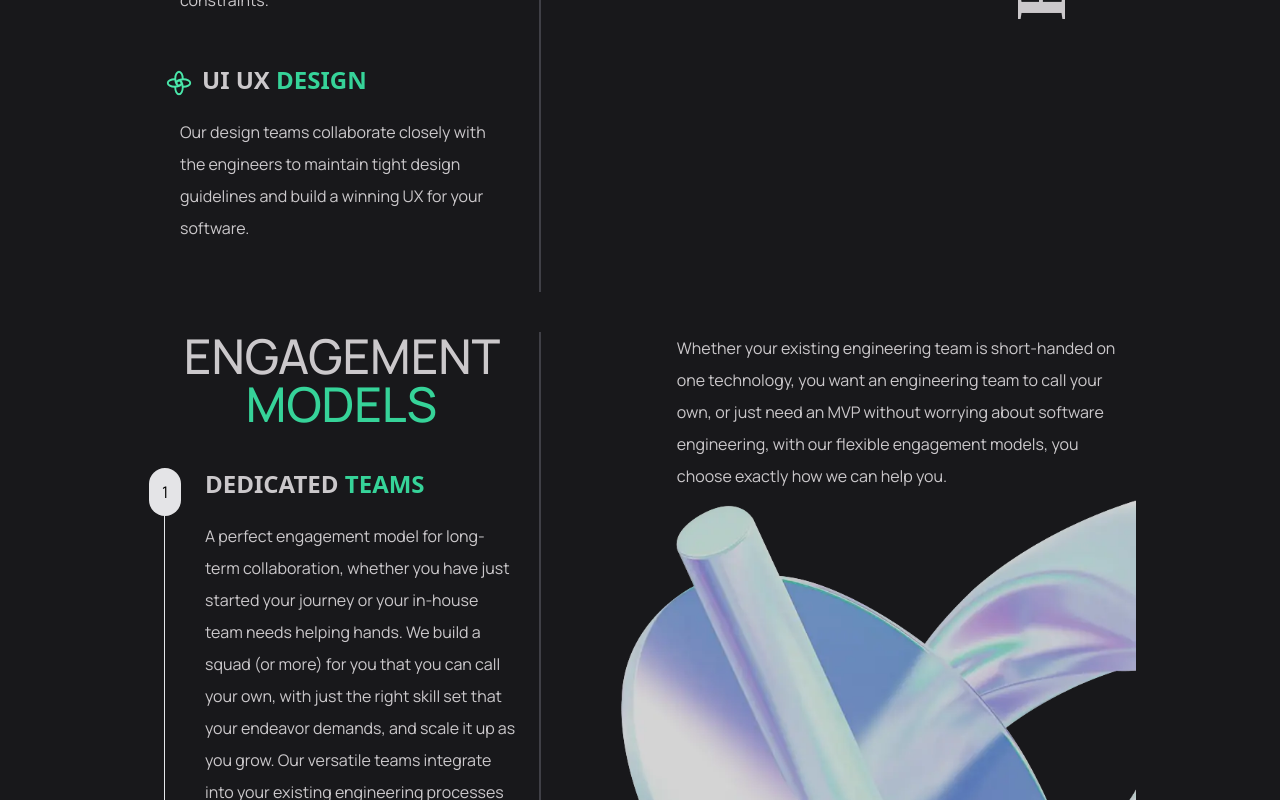
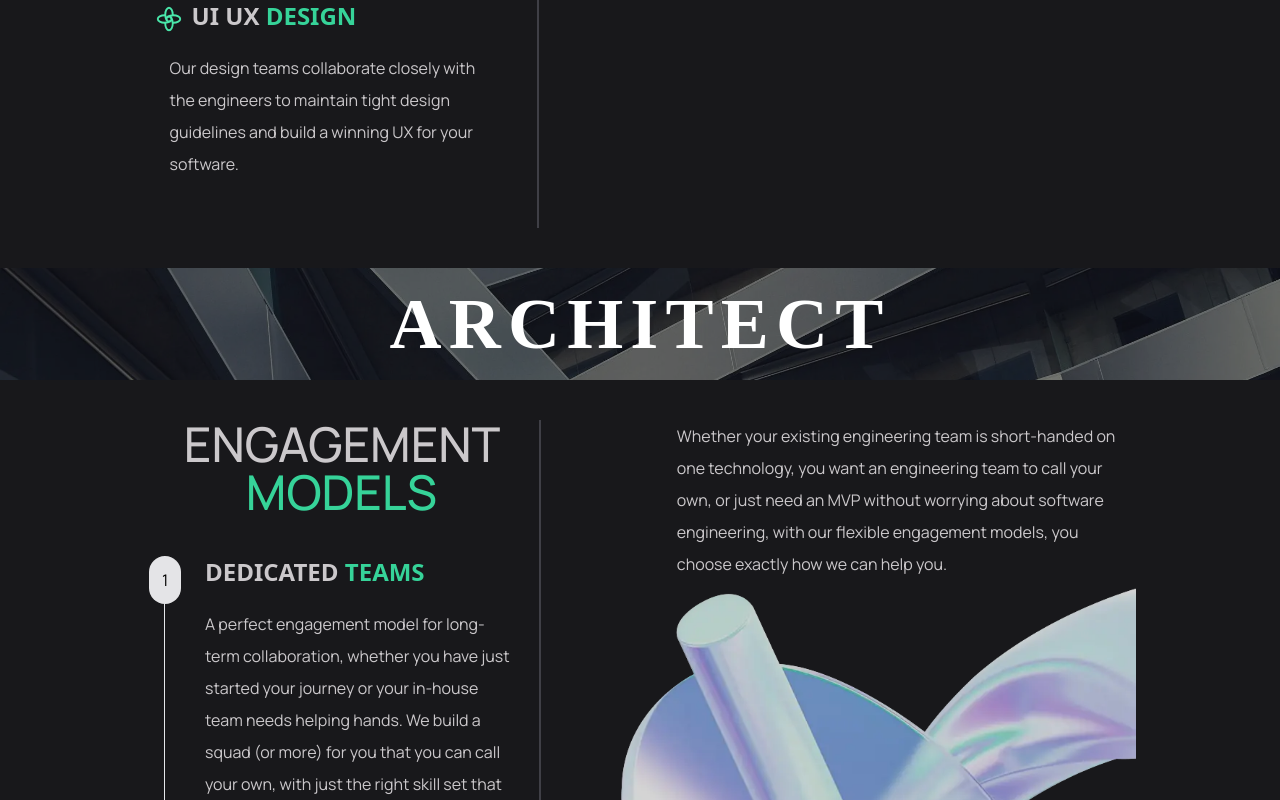
Before and after one commit to eman-maheen/auxcube, a SvelteKit app: page / in a window 1280 px wide. Shown: the part 2000-2800 px from the top of the page. Built offline with nearby package versions, Linux system fonts and the light colour scheme.

Commit message:
feat: Brand Vision Slider

```diff
--- a/src/app.postcss
+++ b/src/app.postcss
@@ -365,11 +365,21 @@ footer {
 .pageTitle {
   @apply py-4 px-4;
 }
-
 .mobileNav {
   @apply p-4;
 }
-
 .emphasize {
   @apply text-primary;
 }
+.brandVisionSliderWrapper {
+  @apply relative w-full;
+}
+.brandVisionSliderBgImg {
+  @apply bg-[url('/images/bgBrandVision.webp')] bg-cover bg-no-repeat bg-center filter opacity-50 absolute inset-0;
+}
+.brandVisionSliderTextWrapper {
+  @apply flex items-center justify-center text-center relative;
+}
+.brandVisionSliderText {
+  @apply my-5 uppercase font-bold text-white tracking-widest z-10;
+}
--- /dev/null
+++ b/src/lib/components/pageSections/BrandVisionSlider.svelte
@@ -0,0 +1,34 @@
+<script lang="ts">
+  import { onMount, onDestroy } from 'svelte';
+
+  const brandVision: string[] = [
+    'Accelerate',
+    'Analyze',
+    'Advise',
+    'Architect',
+    'Assemble',
+    'Augment'
+  ];
+
+  let currentIndex = 0;
+  let currentStory = brandVision[currentIndex];
+
+  const changeStory = () => {
+    currentIndex = (currentIndex + 1) % brandVision.length;
+    currentStory = brandVision[currentIndex];
+  };
+
+  const interval = setInterval(changeStory, 2000);
+
+  onMount(() => {
+    return () => clearInterval(interval);
+  });
+</script>
+
+
+<div class="brandVisionSliderWrapper">
+    <div class="brandVisionSliderBgImg"></div>
+    <div class="brandVisionSliderTextWrapper">
+      <h1 class="brandVisionSliderText">{currentStory}</h1>
+    </div>
+  </div>
--- a/src/routes/+layout.svelte
+++ b/src/routes/+layout.svelte
@@ -69,7 +69,7 @@
   <Navbar bind:currentMenu bind:showMobileMenu />
 {/if}
 <div id="appShell" class:brightness-25={blurDesktop || blurMobile}>
-  <main id="pageSlot" class="content">
+  <main id="pageSlot">
     <slot />
   </main>
 
--- a/src/routes/+page.svelte
+++ b/src/routes/+page.svelte
@@ -5,15 +5,21 @@
   import EngagementModels from '$lib/components/pageSections/EngagementModels.svelte';
   import Partnerships from '$lib/components/pageSections/Partnerships.svelte';
   import Clients from '$lib/components/pageSections/Clients.svelte';
+  import BrandVisionSlider from '$lib/components/pageSections/BrandVisionSlider.svelte';
 </script>
 
 <svelte:head>
   <title>Auxcube | Build Outside The Box</title>
   <meta name="description" content="Auxcube" />
 </svelte:head>
+<div class="content">
   <HeroTop />
   <HeroMiddle />
   <HolisticConsulting />
+</div>
+<BrandVisionSlider />
+<div class="content">
   <EngagementModels />
   <Partnerships />
   <Clients />
+</div>
```
Also changed, not shown: static/images/bgBrandVision.webp (added). Lines whose indentation alone changed are shown as unchanged.
